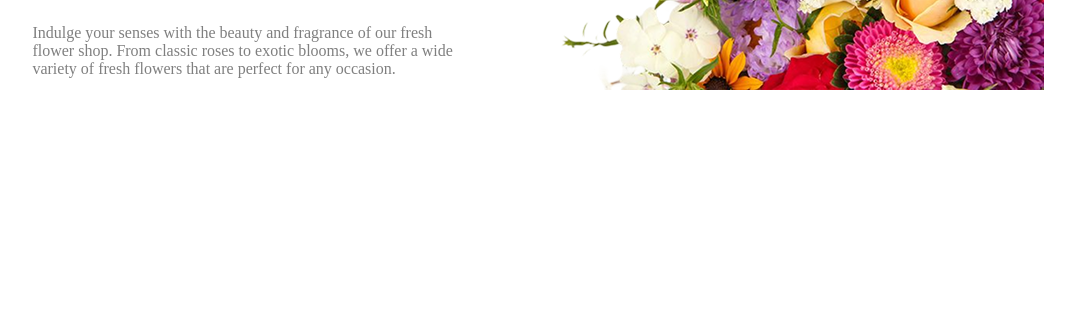
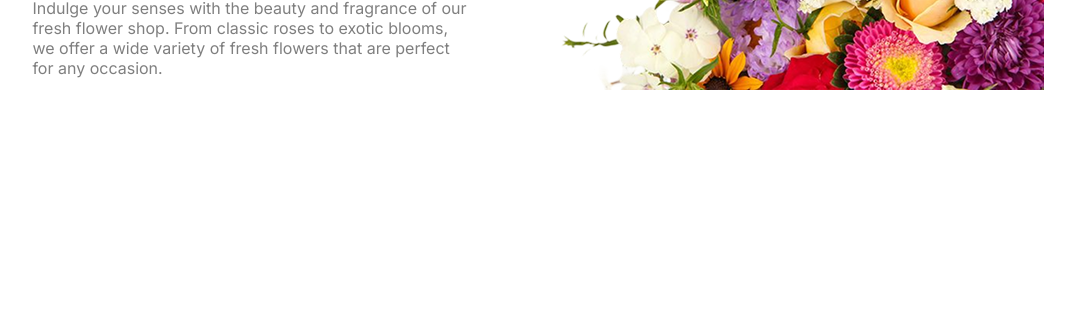
Before and after one commit to Salaatsarkar/B12A02-Responsive-Flowers-Website, a plain HTML site: page index.html in a window 1280 px wide. Shown: the part 487-800 px from the top of the page, without its empty margins (102-1177 px from the left). Drawn offline with Linux system fonts and the light colour scheme.

Commit message:
banner-p-font-family change

```diff
--- a/style.css
+++ b/style.css
@@ -60,6 +60,7 @@
 }
 .banner-text p{
     color: rgba(0, 0, 0, 0.5);
+     font-family: "Inter", sans-serif;
 
 }
 .banner-text{
```
